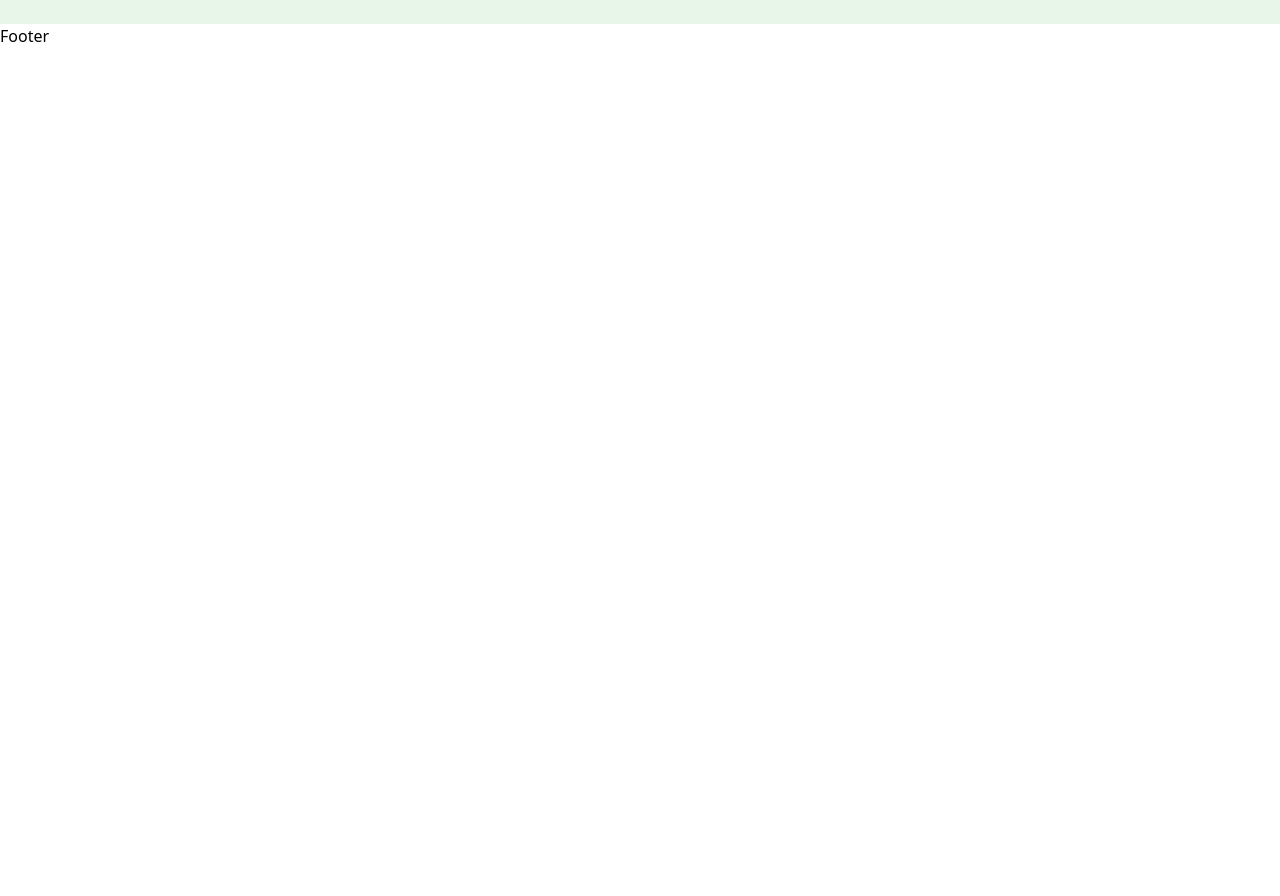
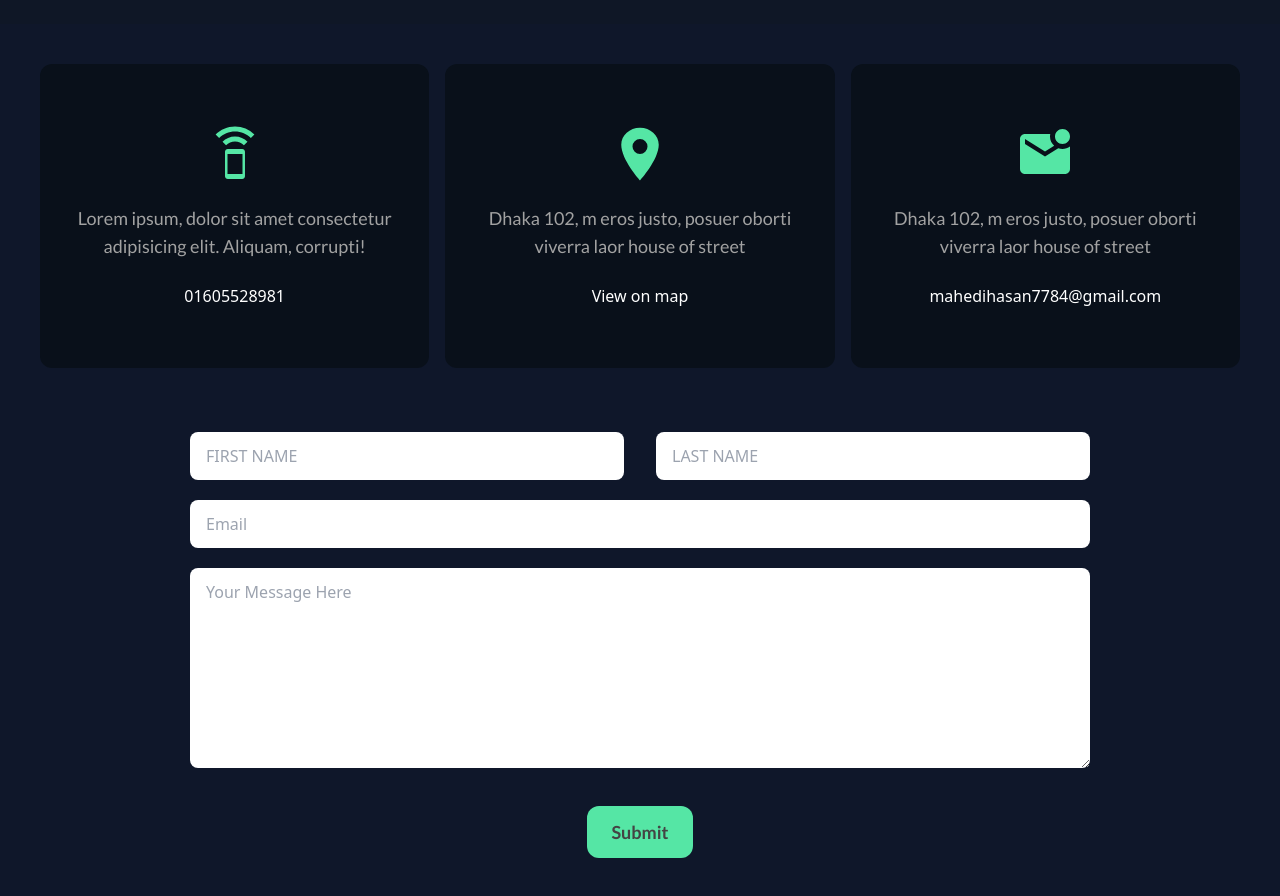
Before and after one commit to mahedi1318/My-Portfolio, a React (Vite) app: page / in a window 1280 px wide. Shown: the part 560-1456 px from the top of the page. Before the commit the page ends 800 px from the top, so only its background shows below. Built offline with nearby package versions, Linux system fonts and the light colour scheme.

Commit message:
footer part 70% complite

```diff
--- a/package.json
+++ b/package.json
@@ -11,7 +11,8 @@
   },
   "dependencies": {
     "react": "^18.2.0",
-    "react-dom": "^18.2.0"
+    "react-dom": "^18.2.0",
+    "react-icons": "^5.2.0"
   },
   "devDependencies": {
     "@types/react": "^18.2.66",
--- a/src/components/Banner_Part/Banner.jsx
+++ b/src/components/Banner_Part/Banner.jsx
@@ -3,7 +3,7 @@ import BannerImg from "../../assets/banner-img.jpg"
 const Banner = () => {
   return (
     <>
-      <div className='bg-[#E8F5E9] w-full h-[500px]'>
+      <div className='bg-[#0F1726] w-full h-[500px]'>
         <div className='container flex justify-between'>
           <div className="text inline-block mt-[100px]">
             <h1 className='text-2xl lato_font font-medium text-gray-500 w-[400px] leading-10'>I AM A FRONT-END DEVELOPER (REACT $ NEXT JS)</h1>
--- a/src/components/Footer_Part/Footer.jsx
+++ b/src/components/Footer_Part/Footer.jsx
@@ -1,9 +1,47 @@
-import React from 'react'
+import { MdOutlineSpeakerPhone } from "react-icons/md";
+import { IoLocationSharp } from "react-icons/io5";
+import { MdMarkEmailUnread } from "react-icons/md";
+import FooterFromPart from "./FooterFromPart";
 
 const Footer = () => {
   return (
     <>
-      Footer
+      <div className='w-full h-[1000px] bg-[#0f172a]'>
+       <div className="container">
+        <div className='grid grid-cols-3 gap-4 pt-[40px] '>
+          <div className="bg-[#09101a] py-[60px] px-[30px] rounded-xl text-center">
+            <div className="text-6xl text-[#55e6a5] flex justify-center">
+             <MdOutlineSpeakerPhone />
+            </div>
+            <p className="text-[#a2a2a2] text-lg lato_font mt-5">Lorem ipsum, dolor sit amet consectetur adipisicing elit. Aliquam, corrupti!</p>
+            <a href="#">
+              <h3 className="mt-6 text-white hover:text-[#55e6a5] transition-all">01605528981</h3>
+            </a>
+          </div>
+          <div className="bg-[#09101a] py-[60px] px-[30px] rounded-xl text-center">
+            <div className="text-6xl text-[#55e6a5] flex justify-center">
+              <IoLocationSharp />
+            </div>
+            <p className="text-[#a2a2a2] text-lg lato_font mt-5">Dhaka 102, m eros justo, posuer oborti viverra laor house of street</p>
+            <a href="#">
+              <h3 className="mt-6 text-white hover:text-[#55e6a5] transition-all">View on map</h3>
+            </a>
+          </div>
+          <div className="bg-[#09101a] py-[60px] px-[30px] rounded-xl text-center">
+            <div className="text-6xl text-[#55e6a5] flex justify-center">
+            <MdMarkEmailUnread />
+            </div>
+            <p className="text-[#a2a2a2] text-lg lato_font mt-5">Dhaka 102, m eros justo, posuer oborti viverra laor house of street</p>
+            <a href="#">
+              <h3 className="mt-6 text-[white] hover:text-[#55e6a5] transition-all">mahedihasan7784@gmail.com</h3>
+            </a>
+          </div>
+        </div>
+        <div className="from-part mt-16">
+          <FooterFromPart/>
+        </div>
+       </div>
+      </div>
     </>
   )
 }
--- /dev/null
+++ b/src/components/Footer_Part/FooterFromPart.jsx
@@ -0,0 +1,21 @@
+import React from 'react'
+
+const FooterFromPart = () => {
+  return (
+    <>
+    <div className='w-[900px] m-auto'>
+        <div className='gap-8 flex'>
+            <input className='w-full pl-4 py-3 rounded-lg' type="text" placeholder='FIRST NAME'/>
+            <input className='w-full pl-4 py-3 rounded-lg' type="text" placeholder='LAST NAME'/>
+        </div>
+        <div className=''>
+            <input className='w-full pl-4 py-3 rounded-lg mt-5' type="text" placeholder='Email'/>
+            <textarea className='w-full pl-4 pt-3 h-[200px] rounded-lg mt-5' name="" id="" placeholder='Your Message Here'></textarea>
+        </div>
+        <button className='px-6 py-3 bg-[#55e6a5] flex m-auto mt-8 rounded-xl text-[#444] text-lg font-bold lato_font' type='submit'>Submit</button>
+    </div>
+    </>
+  )
+}
+
+export default FooterFromPart
--- a/src/components/Navbar/Navbar.jsx
+++ b/src/components/Navbar/Navbar.jsx
@@ -3,7 +3,7 @@ import LogoImg from "../../assets/logo.png"
 const Navbar = () => {
   return (
     <>
-    <div className='w-full p-[20px] bg-[#546E7A]'>
+    <div className='w-full p-[20px] bg-[#0f172a]'>
       <div className='container flex justify-between items-center'>
         <div className="flex items-center  gap-[5px]">
             <img className="w-[30px] h-[30px] rounded-xl" src={LogoImg} alt="" />
--- a/src/index.css
+++ b/src/index.css
@@ -17,7 +17,7 @@ a{
 }
 
 .container{
-    max-width: 1320px;
+    max-width: 1200px;
     margin: 0 auto;
 }
 
```
Also changed, not shown: 1 other file (tests, documents, lock files or other folders).
